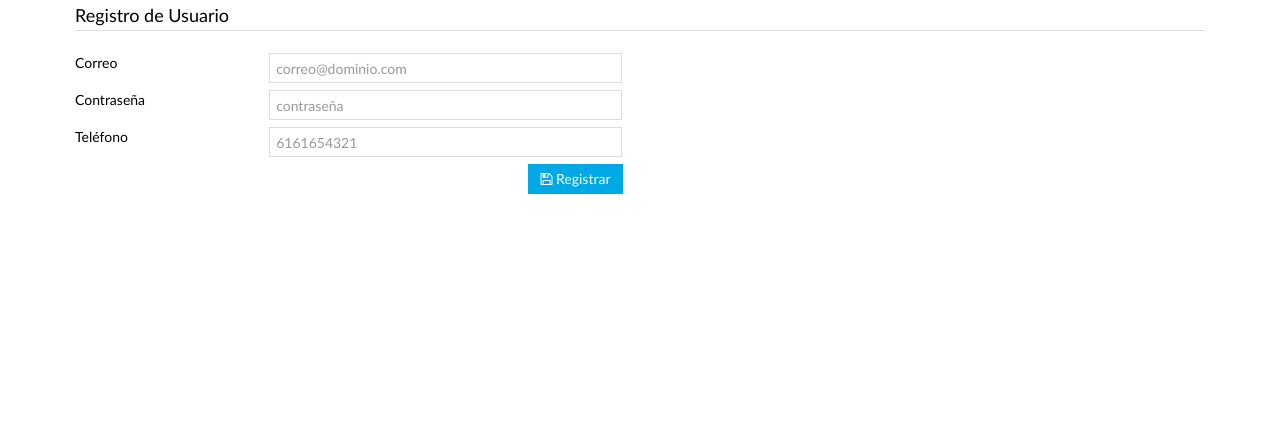
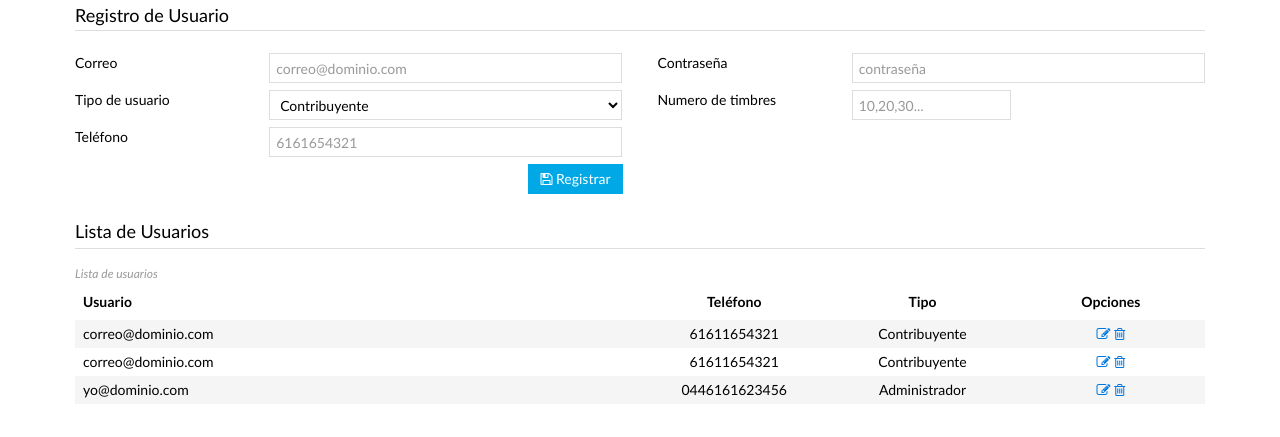
Before and after one commit to romanll/facturacion, a CodeIgniter app: page /facturacion/index.php/usuarios/index in a window 1280 px wide. Shown: the top 437 px of the page. Run offline with CodeIgniter, Linux system fonts and the light colour scheme; some libraries are stand-ins or nearby versions.

Commit message:
Usuarios
Solo esta la vista, hacer MC y validaciones con js

```diff
--- a/application/config/autoload.php
+++ b/application/config/autoload.php
@@ -52,7 +52,7 @@ $autoload['packages'] = array();
 |	$autoload['libraries'] = array('database', 'session', 'xmlrpc');
 */
 
-$autoload['libraries'] = array('database');
+$autoload['libraries'] = array('database','session');
 
 
 /*
--- a/application/config/config.php
+++ b/application/config/config.php
@@ -225,7 +225,7 @@ $config['cache_path'] = '';
 | MUST set an encryption key.  See the user guide for info.
 |
 */
-$config['encryption_key'] = '';
+$config['encryption_key'] = 'qWRd283qiMNvC550l6x0oB00eQ7C3R5U';
 
 /*
 |--------------------------------------------------------------------------
--- a/application/controllers/usuarios.php
+++ b/application/controllers/usuarios.php
@@ -12,7 +12,7 @@ class Usuarios extends CI_Controller {
     }
 
     function index() {
-    	$this->load->view('usuarios/registro');
+    	$this->load->view('usuarios/index');
     }
 
     /* registro: insertar datos de usuario en DB */
--- /dev/null
+++ b/application/views/usuarios/index.php
@@ -0,0 +1,112 @@
+<!DOCTYPE html>
+<html>
+	<head>
+			<meta charset="utf-8">
+			<meta http-equiv="X-UA-Compatible" content="IE=edge">
+			<title>Registro</title>
+			<!-- Css -->
+			<link rel="stylesheet" href='<?php echo base_url("css/base.css"); ?>'>
+	</head>
+	<body>
+		<div id="container" class="uk-container uk-container-center">
+			<form class="uk-form" method="post" action='<?php echo base_url("usuarios/registro"); ?>'>
+				<fieldset>
+					<legend>Registro de Usuario</legend>
+					<!-- correo -->
+					<div class="uk-grid">
+						<div class="uk-width-1-6"><label class="uk-form-label" for="correo">Correo</label></div>
+						<div class="uk-width-2-6"><input class="uk-width-1-1" type="email" name="correo" id="correo" placeholder="correo@dominio.com" required></div>
+						<div class="uk-width-1-6"><label class="uk-form-label" for="contrasena">Contrase&ntilde;a</label></div>
+						<div class="uk-width-2-6"><input class="uk-width-1-1" type="password" name="contrasena" id="contrasena" placeholder="contrase&ntilde;a"></div>
+					</div>
+					<!-- contraseña -->
+					<!--
+					<div class="uk-grid">
+						<div class="uk-width-1-6"><label class="uk-form-label" for="contrasena">Contrase&ntilde;a</label></div>
+						<div class="uk-width-2-6"><input class="uk-width-1-1" type="password" name="contrasena" id="contrasena" placeholder="contrase&ntilde;a"></div>
+					</div>
+					-->
+					<!-- Nivel -->
+					<div class="uk-grid">
+						<div class="uk-width-1-6"><label class="uk-form-label" for="tipo">Tipo de usuario</label></div>
+						<div class="uk-width-2-6">
+							<select name="tipo" id="tipo" class="uk-width-1-1">
+								<option value="2">Contribuyente</option>
+								<option value="1">Adminstrador</option>
+							</select>
+						</div>
+						<!-- Si es contribuyente, asignar numero de timbres -->
+						<div class="uk-width-1-6"><label class="uk-form-label" for="timbres">Numero de timbres</label></div>
+						<div class="uk-width-1-6">
+							<input type="text" id="timbres" name="timbres" class="uk-width-1-1" placeholder="10,20,30...">
+						</div>
+					</div>
+					<!-- telefono -->
+					<div class="uk-grid">
+						<div class="uk-width-1-6"><label class="uk-form-label" for="telefono">Tel&eacute;fono</label></div>
+						<div class="uk-width-2-6"><input class="uk-width-1-1" type="text" name="telefono" id="telefono" placeholder="6161654321"></div>
+					</div>
+					<div class="uk-grid">
+						<div class="uk-width-1-2">
+							<button class="uk-button uk-float-right uk-button-primary">
+								<i class="uk-icon-save"></i> Registrar
+							</button>
+						</div>
+					</div>
+				</fieldset>
+			</form>
+
+			<!-- Lista de Usuarios -->
+			<h3 class="uk-h3">Lista de Usuarios</h3>
+			<div id="Usuarios">
+<table class="uk-table uk-table-hover uk-table-striped uk-table-condensed">
+	<caption>Lista de usuarios</caption>
+	<thead>
+		<tr>
+			<th>Usuario</th>
+			<th class="uk-text-center">Tel&eacute;fono</th>
+			<th class="uk-text-center">Tipo</th>
+			<th class="uk-text-center">Opciones</th>
+		</tr>
+	</thead>
+	<tbody>
+		<tr>
+			<td class="uk-width-3-6 ">correo@dominio.com</td>
+			<td class="uk-width-1-6 uk-text-center">61611654321</td>
+			<td class="uk-width-1-6 uk-text-center">Contribuyente</td>
+			<td class="uk-width-1-6 uk-text-center">
+				<a href="#" class="editar"><i class="uk-icon-edit"></i></a>
+				<a href="#" class="eliminar"><i class="uk-icon-trash"></i></a>
+			</td>
+		</tr>
+		<tr>
+			<td class="uk-width-3-6">correo@dominio.com</td>
+			<td class="uk-width-1-6 uk-text-center">61611654321</td>
+			<td class="uk-width-1-6 uk-text-center">Contribuyente</td>
+			<td class="uk-width-1-6 uk-text-center">
+				<a href="#" class="editar"><i class="uk-icon-edit"></i></a>
+				<a href="#" class="eliminar"><i class="uk-icon-trash"></i></a>
+			</td>
+		</tr>
+		<tr>
+			<td class="uk-width-3-6">yo@dominio.com</td>
+			<td class="uk-width-1-6 uk-text-center">0446161623456</td>
+			<td class="uk-width-1-6 uk-text-center">Administrador</td>
+			<td class="uk-width-1-6 uk-text-center">
+				<a href="#" class="editar"><i class="uk-icon-edit"></i></a>
+				<a href="#" class="eliminar"><i class="uk-icon-trash"></i></a>
+			</td>
+		</tr>
+	</tbody>
+</table>
+
+			</div>
+
+
+		</div>
+	</body>
+	<!-- Scripts -->
+	<?php $this->load->view('template/jquery'); ?>
+	<!-- Uilit -->
+	<?php $this->load->view('template/uikit'); ?>
+</html>
--- a/application/views/usuarios/registro.php
+++ /dev/null
@@ -1,46 +0,0 @@
-<!DOCTYPE html>
-<html>
-	<head>
-			<meta charset="utf-8">
-			<meta http-equiv="X-UA-Compatible" content="IE=edge">
-			<title>Registro</title>
-			<!-- Css -->
-			<link rel="stylesheet" href='<?php echo base_url("css/base.css"); ?>'>
-	</head>
-	<body>
-		<div id="container" class="uk-container uk-container-center">
-			<form class="uk-form" method="post" action='<?php echo base_url("usuarios/registro"); ?>'>
-				<fieldset>
-					<legend>Registro de Usuario</legend>
-					<!-- correo -->
-					<div class="uk-grid">
-						<div class="uk-width-1-6"><label class="uk-form-label" for="correo">Correo</label></div>
-						<div class="uk-width-2-6"><input class="uk-width-1-1" type="email" name="correo" id="correo" placeholder="correo@dominio.com" required></div>
-					</div>
-					<!-- contraseña -->
-					<div class="uk-grid">
-						<div class="uk-width-1-6"><label class="uk-form-label" for="contrasena">Contrase&ntilde;a</label></div>
-						<div class="uk-width-2-6"><input class="uk-width-1-1" type="password" name="contrasena" id="contrasena" placeholder="contrase&ntilde;a"></div>
-					</div>
-					<!-- telefono -->
-					<div class="uk-grid">
-						<div class="uk-width-1-6"><label class="uk-form-label" for="telefono">Tel&eacute;fono</label></div>
-						<div class="uk-width-2-6"><input class="uk-width-1-1" type="text" name="telefono" id="telefono" placeholder="6161654321"></div>
-					</div>
-					<div class="uk-grid">
-						<div class="uk-width-1-2">
-							<button class="uk-button uk-float-right uk-button-primary">
-								<i class="uk-icon-save"></i> Registrar
-							</button>
-						</div>
-					</div>
-				</fieldset>
-			</form>
-		</div>
-
-	</body>
-	<!-- Scripts -->
-	<?php $this->load->view('template/jquery'); ?>
-	<!-- Uilit -->
-	<?php $this->load->view('template/uikit'); ?>
-</html>
```
Also changed, not shown: application/controllers/login.php (+36 -2 lines), application/models/contributors.php (added, +48 -0 lines), application/models/users.php (added, +48 -0 lines), application/views/login/index.php (+12 -8 lines), css/login.css (+9 -2 lines), scripts/login.js (added, +12 -0 lines), 1 other file.
